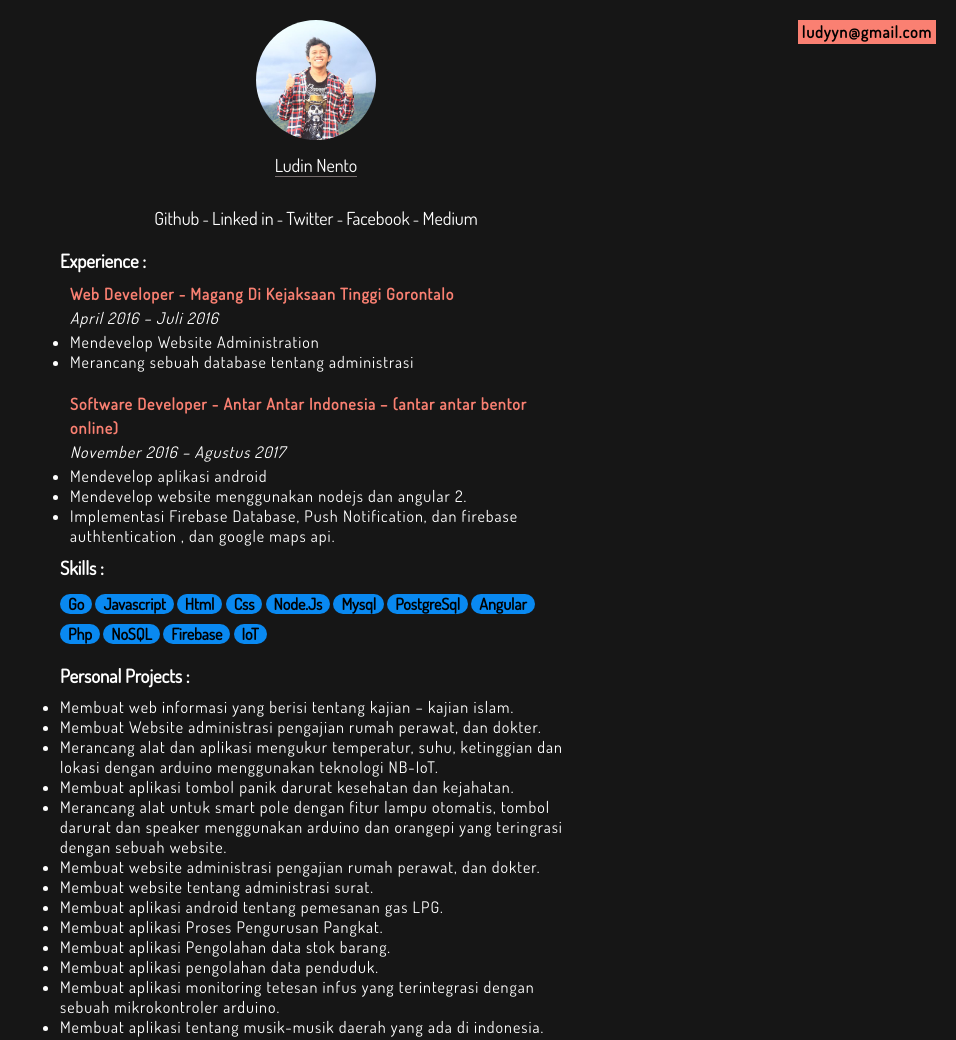
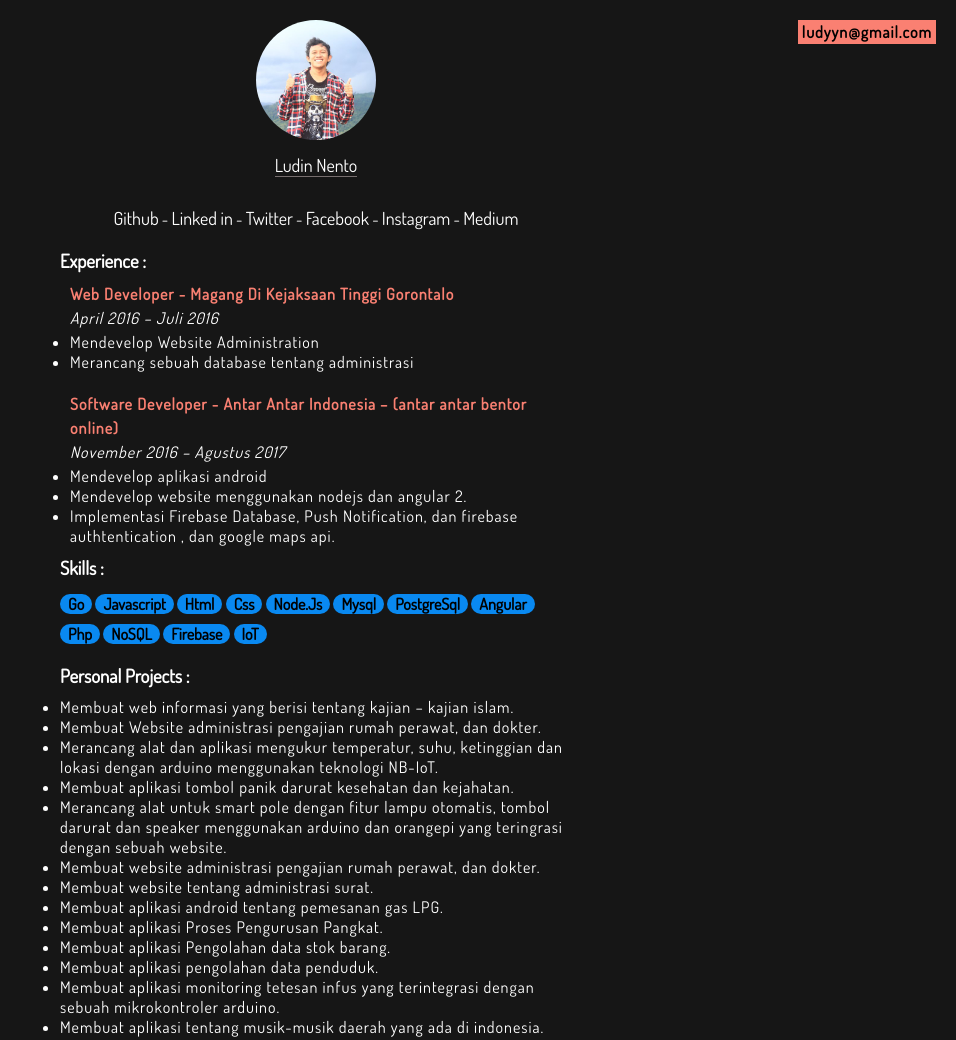
Before and after one commit to fn-code/portofolio, a plain HTML site: page index.html in a window 1280 px wide. Shown: the whole page, without its empty margins (324-1280 px from the left). Drawn offline with Linux system fonts and the light colour scheme.

Commit message:
Update index.html

```diff
--- a/index.html
+++ b/index.html
@@ -23,6 +23,7 @@
     <a href="https://id.linkedin.com/in/ludin-nento-16469494">Linked in</a> -
     <a href="https://twitter.com/fncode">Twitter</a> -
     <a href="https://www.facebook.com/ludyn.nento">Facebook</a> -
+    <a href="https://www.instagram.com/ludin.nento/">Instagram</a> -
     <a href="https://medium.com/@ludyyn">Medium</a>
 </div>
 
```
